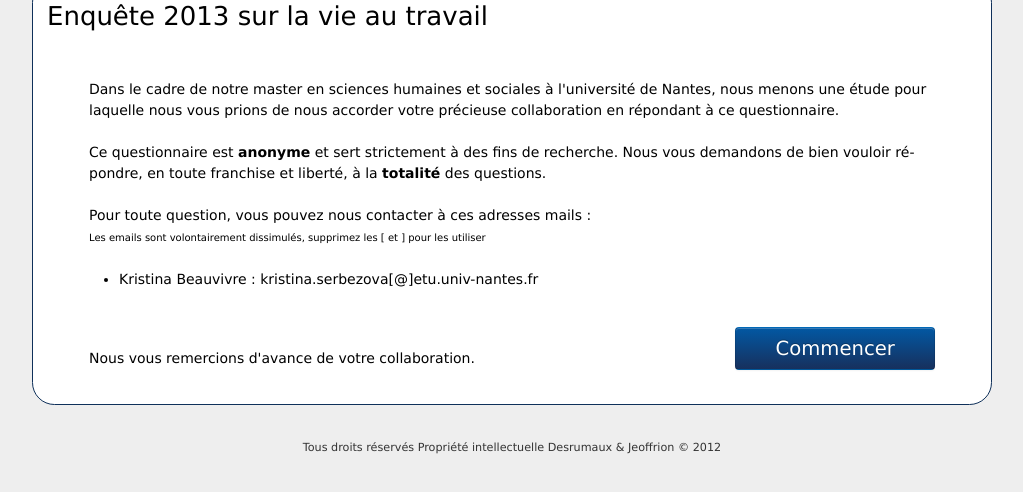
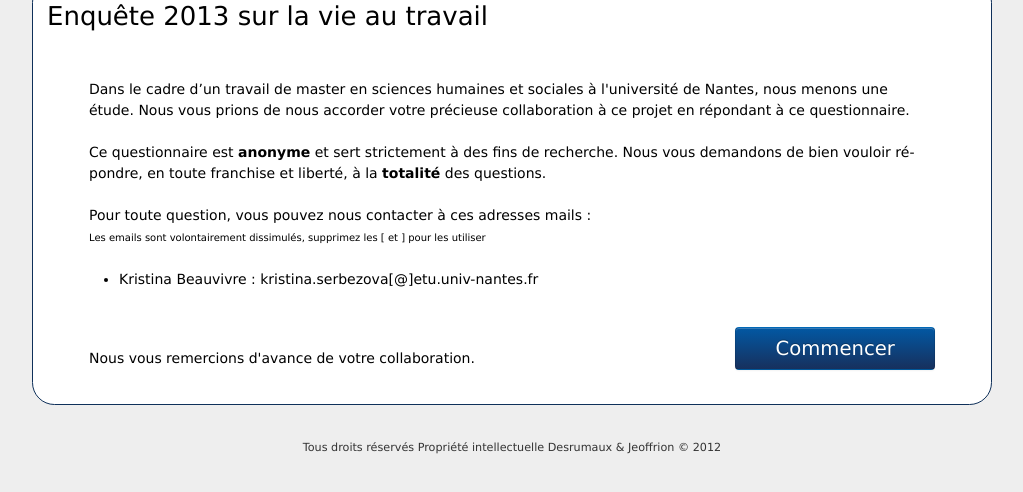
Before and after one commit to vibby/likertForm, a PHP site: template web/view/index.html.twig in a window 1280 px wide. Shown: the part 404-896 px from the top of the page, without its empty margins (128-1151 px from the left). Run offline with PHP 8.4, Linux system fonts and the light colour scheme; the template is opened without the code that fills it, so the values that code supplies are empty; some libraries are stand-ins or nearby versions.

Commit message:
Reformulation

```diff
--- a/web/view/index.html.twig
+++ b/web/view/index.html.twig
@@ -5,7 +5,7 @@
 {% block content %}
     <h1>Enquête 2013 sur la vie au travail</h1>
     <div class="item">
-        <p>Dans le cadre de notre master en sciences humaines et sociales à l'université de Nantes, nous menons une étude pour laquelle nous vous prions de nous accorder votre précieuse collaboration en répondant à ce questionnaire.</p>
+        <p>Dans le cadre d’un travail de master en sciences humaines et sociales à l'université de Nantes, nous menons une étude. Nous vous prions de nous accorder votre précieuse collaboration à ce projet en répondant à ce questionnaire.</p>
 
         <p>Ce questionnaire est <b>anonyme</b> et sert strictement à des fins de recherche. Nous vous demandons de bien vouloir répondre, en toute franchise et liberté, à la <b>totalité</b> des questions.<p>
 
```
Also changed, not shown: 1 other file.
